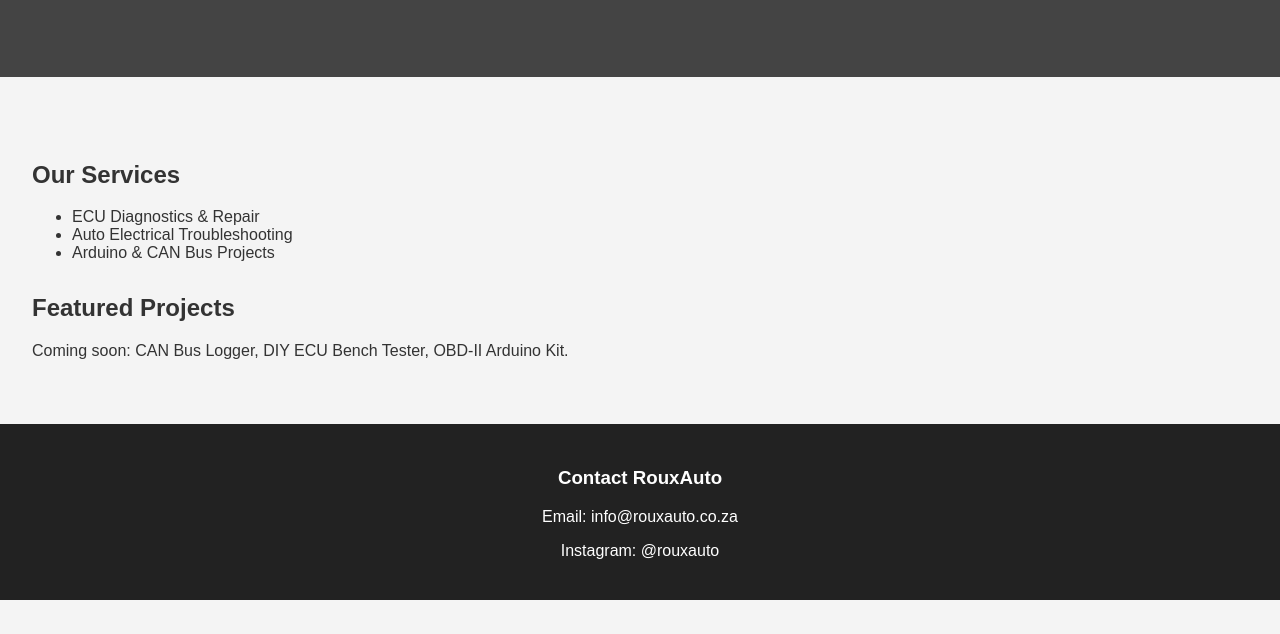
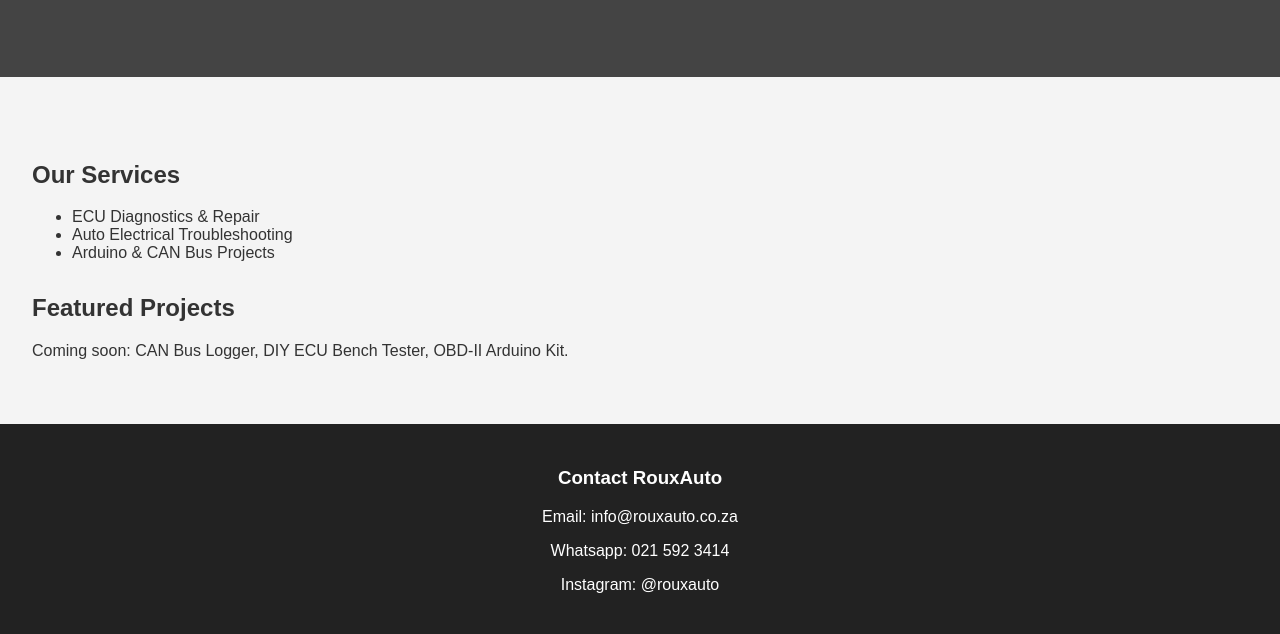
Before and after one commit to RouxAuto/site, a plain HTML site: page index.html in a window 1280 px wide. Shown: the part 253-887 px from the top of the page. Before the commit the page ends 853 px from the top, so only its background shows below. Drawn offline with Linux system fonts and the light colour scheme.

Commit message:
Update index.html

```diff
--- a/index.html
+++ b/index.html
@@ -42,6 +42,7 @@
   <footer id="contact">
     <h3>Contact RouxAuto</h3>
     <p>Email: info@rouxauto.co.za</p>
+    <p>Whatsapp: 021 592 3414
     <p>Instagram: @rouxauto</p>
   </footer>
 </body>
```
